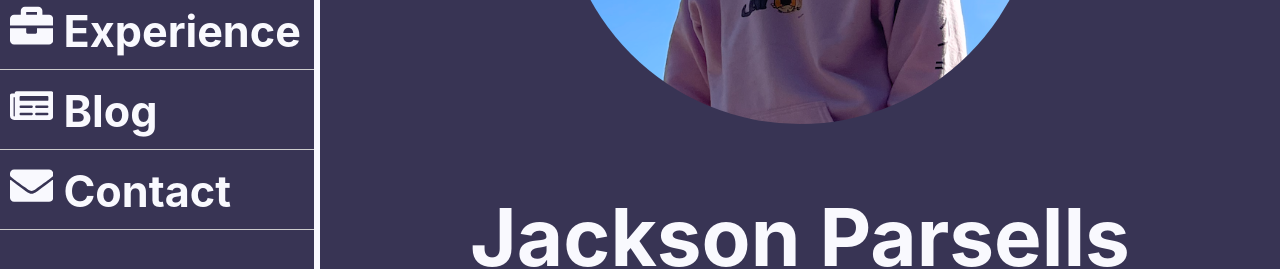
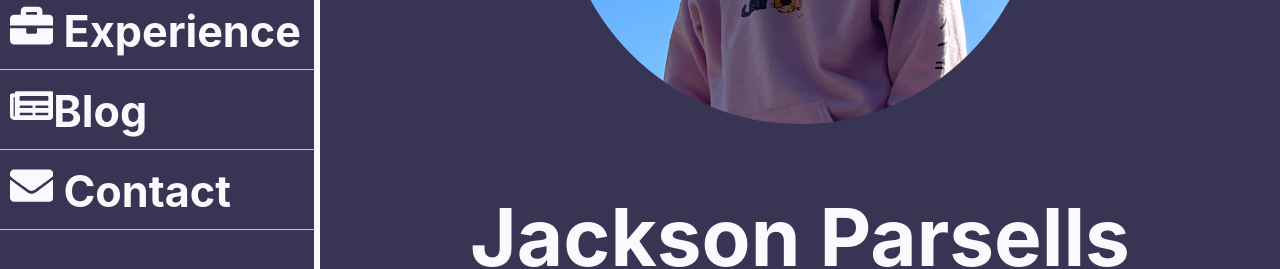
Before and after one commit to JacksonParsells/personal_web, a React (Create React App) app: page / in a window 1280 px wide. Shown: the part 370-639 px from the top of the page. Built offline with nearby package versions, Linux system fonts and the light colour scheme.

Commit message:
added blog link and updated sidebar

```diff
--- a/src/components/Intro/Intro.scss
+++ b/src/components/Intro/Intro.scss
@@ -3,10 +3,10 @@
     position: flex;
     min-height: 100vh;
     min-width: 100%;
-    padding-top: 1rem;
 }
 
 .intro-content {
+    padding-top: 1rem;
     position: flex;
     flex-direction: column;
     align-items: center;
--- a/src/components/Sidebar/Sidebar.tsx
+++ b/src/components/Sidebar/Sidebar.tsx
@@ -10,10 +10,17 @@ const Sidebar: React.FunctionComponent = () => {
             {SidebarData.map((item, index) => {
                 return (
                     <div key={index} className="sidebar-item">
-                        <a href={item.path}>
-                            {item.icon}
-                            <span> {item.title}</span>
-                        </a>
+                        {item.title.includes('Blog') ? (
+                            <a href={item.path} target="_blank" rel="noopener noreferrer">
+                                {item.icon}
+                                <span>{item.title}</span>
+                            </a>
+                        ) : (
+                            <a href={item.path}>
+                                {item.icon}
+                                <span> {item.title}</span>
+                            </a>
+                        )}
                     </div>
                 );
             })}
--- a/src/shared/data/SidebarData.tsx
+++ b/src/shared/data/SidebarData.tsx
@@ -23,7 +23,7 @@ const SidebarData: SidebarItem[] = [
     },
     {
         title: 'Blog',
-        path: '/blog',
+        path: 'https://jazzy-waxflower-1d7.notion.site/Jackson-s-Miscellaneous-Thoughts-3d56897dd8034a71944aa8cf47da1d1f',
         icon: <FaIcons.FaNewspaper />,
     },
     {
```
Also changed, not shown: 1 other file (tests, documents, lock files or other folders).
